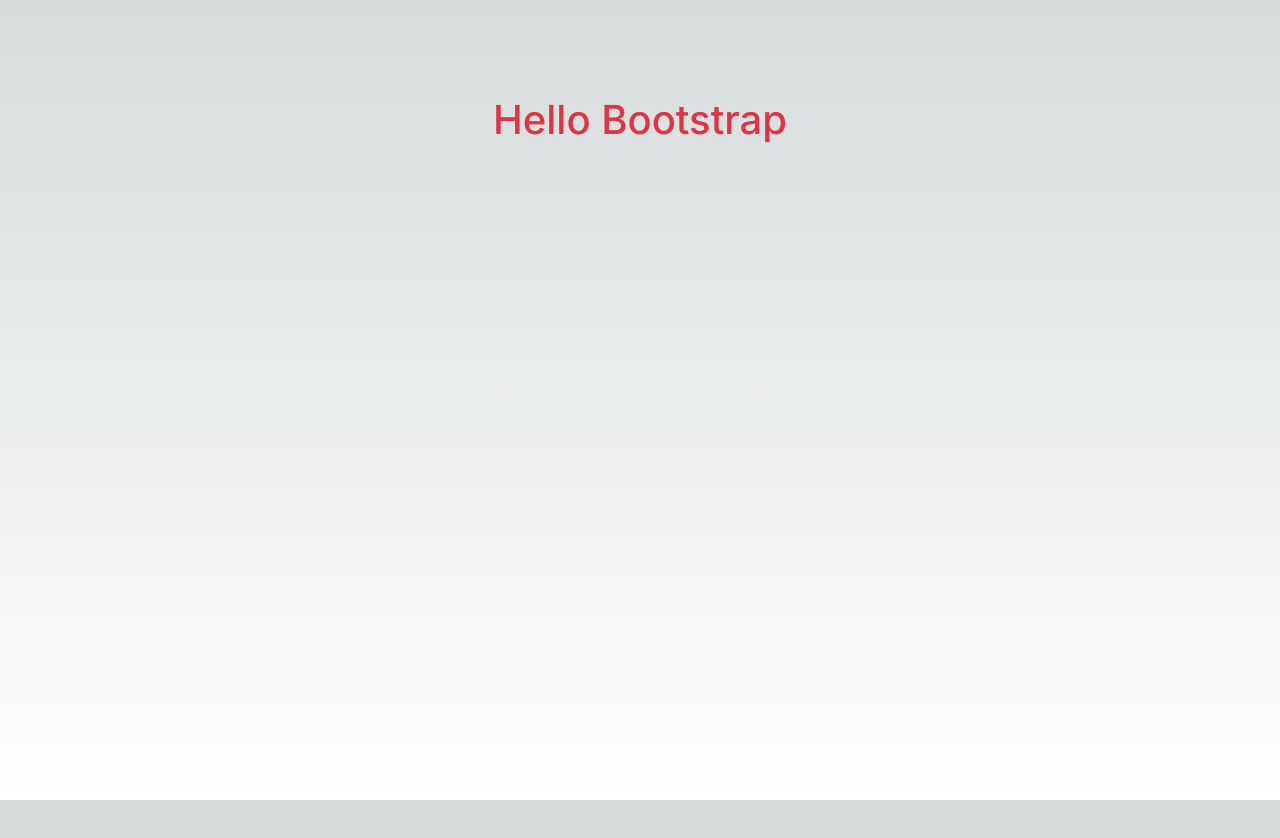
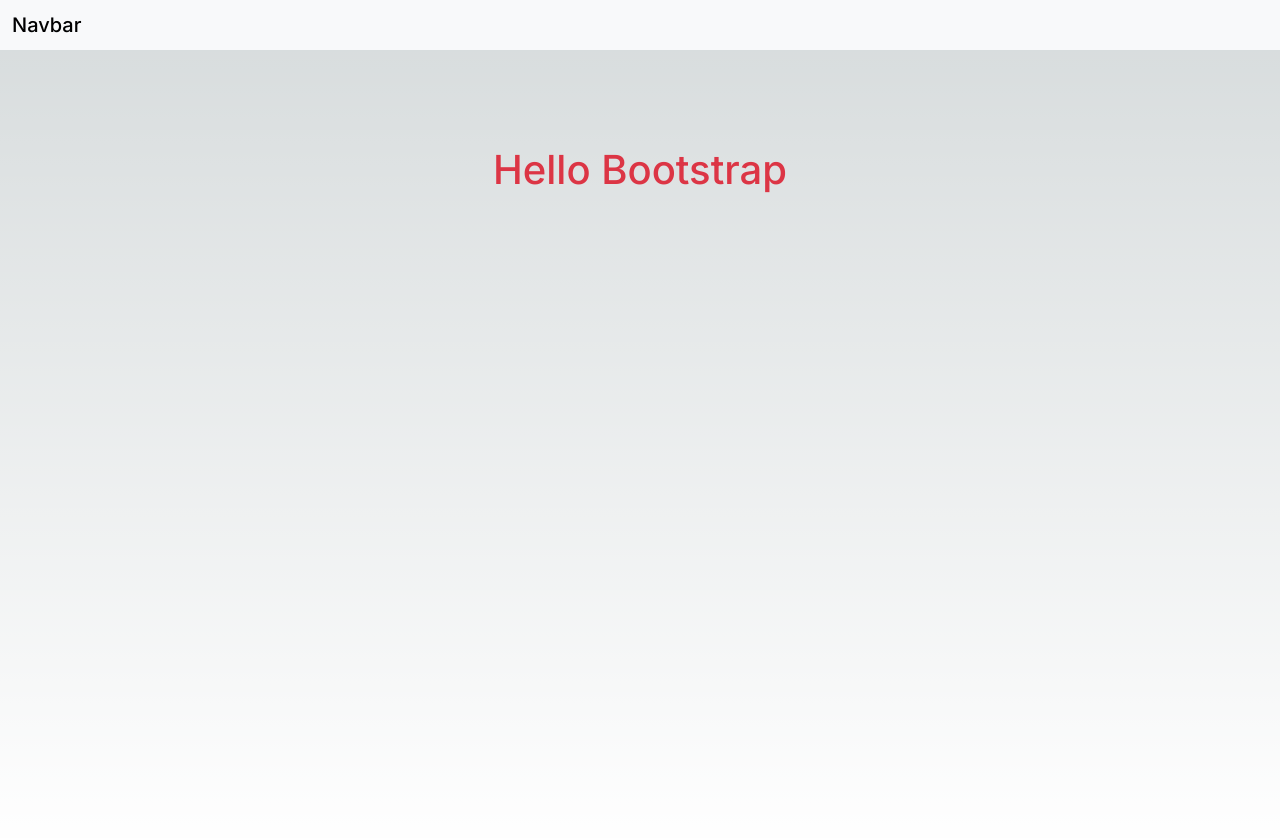
Before and after one commit to BrandoDioDa/To-Do-List-React, a Next.js app: page / in a window 1280 px wide. Shown: the top 838 px of the page. Before the commit the page ends 800 px from the top, so only its background shows below. Built offline with nearby package versions, Linux system fonts and the light colour scheme.

Commit message:
added base navbar component

```diff
--- a/src/app/components/Navbar.tsx
+++ b/src/app/components/Navbar.tsx
@@ -1,10 +1,14 @@
 import React from "react";
 
 
-const Navbar = () => {
+function Navbar (){
     return (
-        <>
+    <nav className="navbar navbar-light bg-light">
+        <div className="container-fluid">
+            <span className="navbar-brand mb-0 h1">Navbar</span>
+        </div>
+    </nav>
+    );
+}
 
-        </>
-    );
-};
+export default Navbar;
--- a/src/app/page.tsx
+++ b/src/app/page.tsx
@@ -1,10 +1,16 @@
 import Image from 'next/image'
 import styles from './page.module.css'
-
+import Navbar from './components/Navbar'
 export default function Home() {
   return (
-    <main className={styles.main}>
-        <h1 className="text-danger">Hello Bootstrap</h1>
-    </main>
+    <div>
+      <div>
+        <Navbar></Navbar>
+      </div>
+      <main className={styles.main}>
+          <h1 className="text-danger">Hello Bootstrap</h1>
+      </main>
+    </div>
+
   )
 }
```
